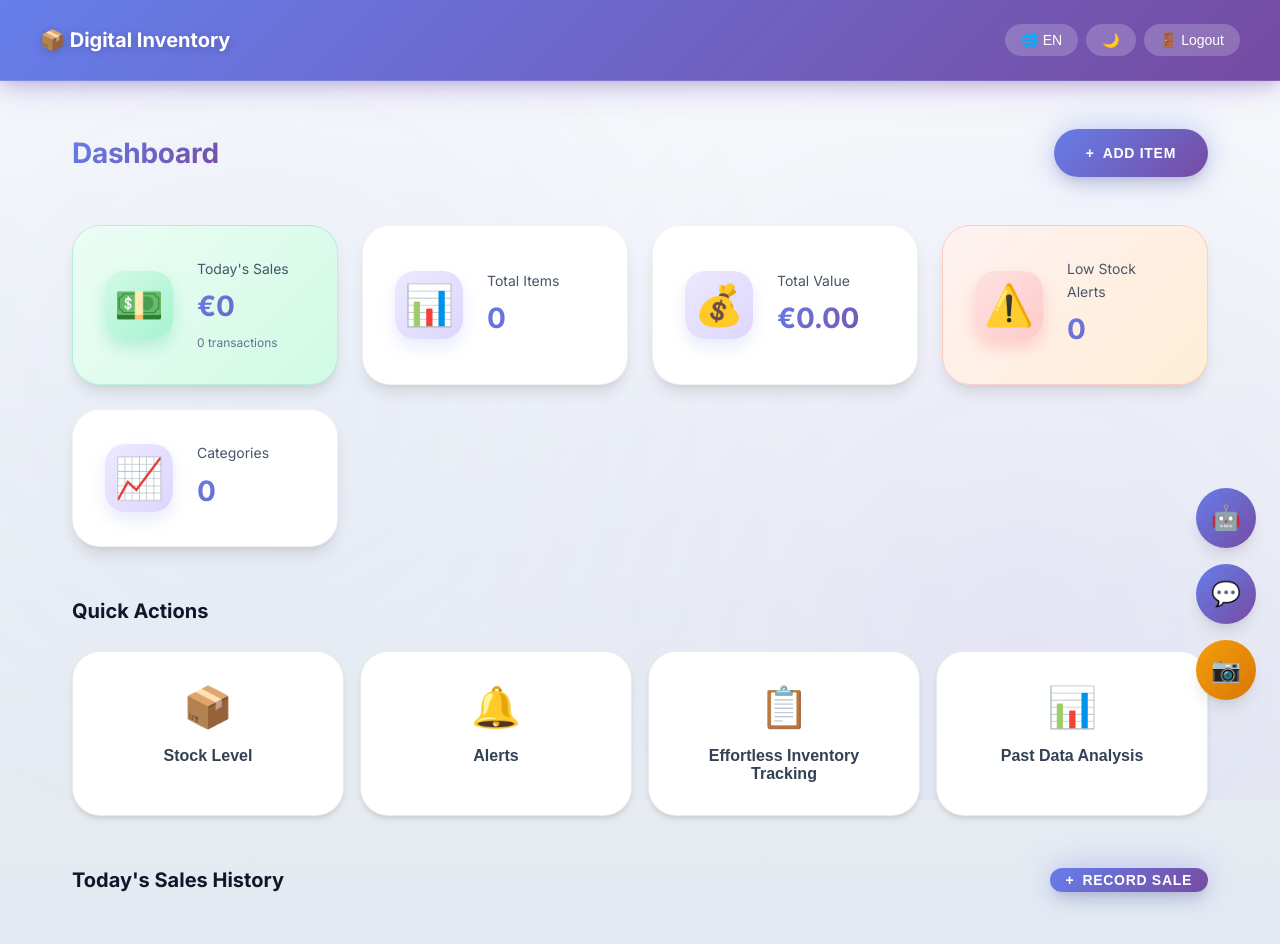
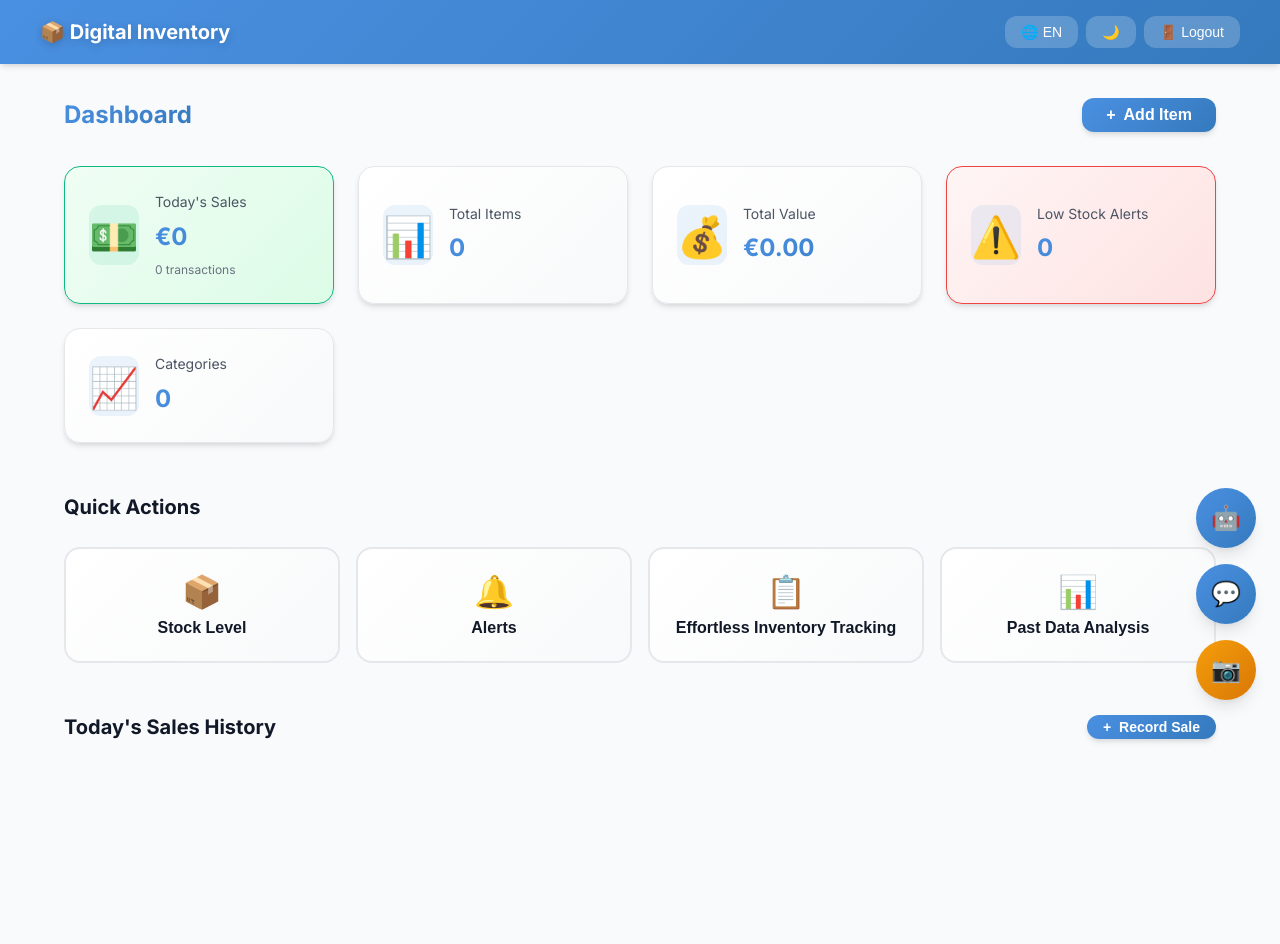
Before and after one commit to Siddharthpatni/Digital_Inventory, a website: page public/index.html in a window 1280 px wide. After the commit the page ends 863 px from the top, so only its background shows below. Drawn offline with Linux system fonts and the light colour scheme; no server answers; sample sign-in values are in the browser's storage.

Commit message:
Update styles.css

```diff
--- a/public/css/styles.css
+++ b/public/css/styles.css
@@ -1,47 +1,36 @@
 /* ===== CSS Variables & Design System ===== */
 :root {
-    /* Premium Color Palette */
-    --primary-blue: #2563EB;
-    --primary-dark: #1E40AF;
-    --primary-light: #3B82F6;
-    --accent-purple: #7C3AED;
-    --accent-teal: #14B8A6;
-    --accent-green: #10B981;
-    --accent-orange: #F59E0B;
-
-    /* Premium Gradients */
-    --gradient-primary: linear-gradient(135deg, #667eea 0%, #764ba2 100%);
-    --gradient-secondary: linear-gradient(135deg, #f093fb 0%, #f5576c 100%);
-    --gradient-success: linear-gradient(135deg, #4facfe 0%, #00f2fe 100%);
-    --gradient-card: linear-gradient(135deg, #ffffff 0%, #fafbff 100%);
-    --gradient-accent: linear-gradient(135deg, #fa709a 0%, #fee140 100%);
-    --gradient-alert: linear-gradient(135deg, #ff6b6b 0%, #ffa07a 100%);
-    --gradient-premium: linear-gradient(135deg, #667eea 0%, #764ba2 50%, #f093fb 100%);
-    --gradient-ocean: linear-gradient(135deg, #2E3192 0%, #1BFFFF 100%);
-    --gradient-sunset: linear-gradient(135deg, #FF512F 0%, #F09819 100%);
-
-    /* Neutral Colors - Enhanced */
+    /* Color Palette - Inspired by the design */
+    --primary-blue: #4A90E2;
+    --primary-dark: #2E5C8A;
+    --primary-light: #6BA3E8;
+    --accent-teal: #5DD9C1;
+    --accent-green: #7FE5A8;
+
+    /* Gradients */
+    --gradient-primary: linear-gradient(135deg, #4A90E2 0%, #357ABD 100%);
+    --gradient-card: linear-gradient(135deg, #ffffff 0%, #f8f9fa 100%);
+    --gradient-accent: linear-gradient(135deg, #5DD9C1 0%, #4ECDC4 100%);
+    --gradient-alert: linear-gradient(135deg, #FF6B6B 0%, #EE5A6F 100%);
+
+    /* Neutral Colors */
     --white: #FFFFFF;
-    --gray-50: #F8FAFC;
-    --gray-100: #F1F5F9;
-    --gray-200: #E2E8F0;
-    --gray-300: #CBD5E1;
-    --gray-400: #94A3B8;
-    --gray-500: #64748B;
-    --gray-600: #475569;
-    --gray-700: #334155;
-    --gray-800: #1E293B;
-    --gray-900: #0F172A;
-
-    /* Semantic Colors - Vibrant */
+    --gray-50: #F9FAFB;
+    --gray-100: #F3F4F6;
+    --gray-200: #E5E7EB;
+    --gray-300: #D1D5DB;
+    --gray-400: #9CA3AF;
+    --gray-500: #6B7280;
+    --gray-600: #4B5563;
+    --gray-700: #374151;
+    --gray-800: #1F2937;
+    --gray-900: #111827;
+
+    /* Semantic Colors */
     --success: #10B981;
-    --success-light: #34D399;
     --warning: #F59E0B;
-    --warning-light: #FBBF24;
     --error: #EF4444;
-    --error-light: #F87171;
     --info: #3B82F6;
-    --info-light: #60A5FA;
 
     /* Spacing */
     --spacing-xs: 0.25rem;
@@ -50,41 +39,35 @@
     --spacing-lg: 1.5rem;
     --spacing-xl: 2rem;
     --spacing-2xl: 3rem;
-    --spacing-3xl: 4rem;
-
-    /* Typography - Premium */
+
+    /* Typography */
     --font-family: 'Inter', -apple-system, BlinkMacSystemFont, 'Segoe UI', sans-serif;
     --font-size-xs: 0.75rem;
     --font-size-sm: 0.875rem;
     --font-size-base: 1rem;
     --font-size-lg: 1.125rem;
     --font-size-xl: 1.25rem;
-    --font-size-2xl: 1.75rem;
-    --font-size-3xl: 2.25rem;
-    --font-size-4xl: 3rem;
+    --font-size-2xl: 1.5rem;
+    --font-size-3xl: 2rem;
 
     /* Border Radius */
-    --radius-sm: 0.5rem;
-    --radius-md: 0.75rem;
-    --radius-lg: 1rem;
-    --radius-xl: 1.25rem;
-    --radius-2xl: 1.75rem;
-    --radius-full: 9999px;
-
-    /* Enhanced Shadows */
-    --shadow-sm: 0 1px 3px 0 rgba(0, 0, 0, 0.1), 0 1px 2px 0 rgba(0, 0, 0, 0.06);
+    --radius-sm: 0.375rem;
+    --radius-md: 0.5rem;
+    --radius-lg: 0.75rem;
+    --radius-xl: 1rem;
+    --radius-2xl: 1.5rem;
+
+    /* Shadows */
+    --shadow-sm: 0 1px 2px 0 rgba(0, 0, 0, 0.05);
     --shadow-md: 0 4px 6px -1px rgba(0, 0, 0, 0.1), 0 2px 4px -1px rgba(0, 0, 0, 0.06);
     --shadow-lg: 0 10px 15px -3px rgba(0, 0, 0, 0.1), 0 4px 6px -2px rgba(0, 0, 0, 0.05);
     --shadow-xl: 0 20px 25px -5px rgba(0, 0, 0, 0.1), 0 10px 10px -5px rgba(0, 0, 0, 0.04);
-    --shadow-2xl: 0 25px 50px -12px rgba(0, 0, 0, 0.25);
-    --shadow-glow: 0 0 30px rgba(102, 126, 234, 0.4);
-    --shadow-glow-purple: 0 0 40px rgba(124, 58, 237, 0.3);
-    --shadow-inner: inset 0 2px 4px 0 rgba(0, 0, 0, 0.06);
+    --shadow-glow: 0 0 20px rgba(74, 144, 226, 0.3);
 
     /* Transitions */
-    --transition-fast: 150ms cubic-bezier(0.4, 0, 0.2, 1);
-    --transition-base: 300ms cubic-bezier(0.4, 0, 0.2, 1);
-    --transition-slow: 500ms cubic-bezier(0.4, 0, 0.2, 1);
+    --transition-fast: 150ms ease-in-out;
+    --transition-base: 250ms ease-in-out;
+    --transition-slow: 350ms ease-in-out;
 
     /* Z-index */
     --z-base: 1;
@@ -240,39 +223,23 @@ html {
 
 body {
     font-family: var(--font-family);
-    background: linear-gradient(180deg, #f8fafc 0%, #e2e8f0 100%);
+    background: var(--gray-50);
     color: var(--gray-900);
     line-height: 1.6;
     overflow-x: hidden;
     min-height: 100vh;
-    position: relative;
-}
-
-body::before {
-    content: '';
-    position: fixed;
-    top: 0;
-    left: 0;
-    width: 100%;
-    height: 100%;
-    background:
-        radial-gradient(circle at 20% 50%, rgba(102, 126, 234, 0.05) 0%, transparent 50%),
-        radial-gradient(circle at 80% 80%, rgba(124, 58, 237, 0.05) 0%, transparent 50%);
-    pointer-events: none;
-    z-index: 0;
 }
 
 /* ===== Header ===== */
 .header {
     background: var(--gradient-primary);
     color: var(--white);
-    padding: var(--spacing-lg) var(--spacing-xl);
-    box-shadow: var(--shadow-lg), var(--shadow-glow-purple);
+    padding: var(--spacing-md) var(--spacing-lg);
+    box-shadow: var(--shadow-md);
     position: sticky;
     top: 0;
     z-index: var(--z-sticky);
-    backdrop-filter: blur(20px);
-    border-bottom: 1px solid rgba(255, 255, 255, 0.1);
+    backdrop-filter: blur(10px);
 }
 
 .header-content {
@@ -288,8 +255,12 @@ body::before {
     font-weight: 700;
     display: flex;
     align-items: center;
+<<<<<<< HEAD
     gap: var(--spacing-md);
     text-shadow: 0 2px 10px rgba(0, 0, 0, 0.2);
+=======
+    gap: var(--spacing-sm);
+>>>>>>> parent of 90ec9de (feat: Premium homepage redesign with modern UI)
 }
 
 .header-actions {
@@ -322,10 +293,9 @@ body::before {
 .main-container {
     max-width: 1200px;
     margin: 0 auto;
-    padding: var(--spacing-2xl) var(--spacing-xl);
-    padding-bottom: 120px;
-    position: relative;
-    z-index: 1;
+    padding: var(--spacing-xl) var(--spacing-lg);
+    padding-bottom: 100px;
+    /* Space for bottom nav */
 }
 
 /* ===== Page Management ===== */
@@ -341,7 +311,7 @@ body::before {
 @keyframes fadeIn {
     from {
         opacity: 0;
-        transform: translateY(20px);
+        transform: translateY(10px);
     }
 
     to {
@@ -354,20 +324,23 @@ body::before {
     display: flex;
     justify-content: space-between;
     align-items: center;
-    margin-bottom: var(--spacing-2xl);
+    margin-bottom: var(--spacing-xl);
     flex-wrap: wrap;
-    gap: var(--spacing-lg);
+    gap: var(--spacing-md);
 }
 
 .page-header h2 {
     font-size: var(--font-size-2xl);
     font-weight: 700;
     color: var(--gray-900);
+<<<<<<< HEAD
     letter-spacing: -0.01em;
     background: var(--gradient-primary);
     -webkit-background-clip: text;
     -webkit-text-fill-color: transparent;
     background-clip: text;
+=======
+>>>>>>> parent of 90ec9de (feat: Premium homepage redesign with modern UI)
 }
 
 /* ===== Buttons ===== */
@@ -375,64 +348,39 @@ body::before {
     background: var(--gradient-primary);
     color: var(--white);
     border: none;
-    padding: var(--spacing-md) var(--spacing-xl);
-    border-radius: var(--radius-full);
+    padding: var(--spacing-sm) var(--spacing-lg);
+    border-radius: var(--radius-lg);
     font-size: var(--font-size-base);
-    font-weight: 700;
+    font-weight: 600;
     cursor: pointer;
     display: flex;
     align-items: center;
     gap: var(--spacing-sm);
     transition: all var(--transition-base);
+    box-shadow: var(--shadow-md);
+}
+
+.btn-primary:hover {
+    transform: translateY(-2px);
     box-shadow: var(--shadow-lg), var(--shadow-glow);
-    text-transform: uppercase;
-    letter-spacing: 0.05em;
-    font-size: var(--font-size-sm);
-    position: relative;
-    overflow: hidden;
-}
-
-.btn-primary::before {
-    content: '';
-    position: absolute;
-    top: 0;
-    left: -100%;
-    width: 100%;
-    height: 100%;
-    background: linear-gradient(90deg, transparent, rgba(255, 255, 255, 0.3), transparent);
-    transition: left 0.5s;
-}
-
-.btn-primary:hover::before {
-    left: 100%;
-}
-
-.btn-primary:hover {
-    transform: translateY(-3px) scale(1.05);
-    box-shadow: var(--shadow-2xl), var(--shadow-glow-purple);
 }
 
 .btn-secondary {
     background: var(--white);
     color: var(--primary-blue);
     border: 2px solid var(--primary-blue);
-    padding: var(--spacing-md) var(--spacing-xl);
-    border-radius: var(--radius-full);
-    font-size: var(--font-size-sm);
-    font-weight: 700;
+    padding: var(--spacing-sm) var(--spacing-lg);
+    border-radius: var(--radius-lg);
+    font-size: var(--font-size-base);
+    font-weight: 600;
     cursor: pointer;
     transition: all var(--transition-base);
-    box-shadow: var(--shadow-md);
-    text-transform: uppercase;
-    letter-spacing: 0.05em;
 }
 
 .btn-secondary:hover {
-    background: var(--gradient-primary);
+    background: var(--primary-blue);
     color: var(--white);
-    transform: translateY(-3px);
-    border-color: transparent;
-    box-shadow: var(--shadow-xl), var(--shadow-glow);
+    transform: translateY(-2px);
 }
 
 .btn-danger {
@@ -486,83 +434,50 @@ body::before {
 }
 
 .stat-card {
-    background: var(--white);
-    padding: var(--spacing-xl);
-    border-radius: var(--radius-2xl);
-    box-shadow: var(--shadow-lg);
-    display: flex;
-    align-items: center;
-    gap: var(--spacing-lg);
+    background: var(--gradient-card);
+    padding: var(--spacing-lg);
+    border-radius: var(--radius-xl);
+    box-shadow: var(--shadow-md);
+    display: flex;
+    align-items: center;
+    gap: var(--spacing-md);
     transition: all var(--transition-base);
-    border: 1px solid rgba(0, 0, 0, 0.05);
-    position: relative;
-    overflow: hidden;
-}
-
-.stat-card::before {
-    content: '';
-    position: absolute;
-    top: 0;
-    left: 0;
-    right: 0;
-    height: 4px;
-    background: var(--gradient-primary);
-    opacity: 0;
-    transition: opacity var(--transition-base);
+    border: 1px solid var(--gray-200);
 }
 
 .stat-card:hover {
-    transform: translateY(-8px) scale(1.02);
-    box-shadow: var(--shadow-2xl), var(--shadow-glow);
-}
-
-.stat-card:hover::before {
-    opacity: 1;
+    transform: translateY(-5px);
+    box-shadow: var(--shadow-xl);
 }
 
 .stat-card.alert-card {
-    background: linear-gradient(135deg, #FEF2F2 0%, #FFEDD5 100%);
-    border-color: rgba(239, 68, 68, 0.2);
-}
-
-.stat-card.alert-card::before {
-    background: var(--gradient-alert);
-}
-
-.stat-card.alert-card .stat-icon {
-    background: linear-gradient(135deg, #fee2e2 0%, #fecaca 100%);
-    box-shadow: 0 8px 16px rgba(239, 68, 68, 0.2);
+    background: linear-gradient(135deg, #FFF5F5 0%, #FEE2E2 100%);
+    border-color: var(--error);
 }
 
 .stat-card.sales-card {
-    background: linear-gradient(135deg, #ECFDF5 0%, #D1FAE5 100%);
-    border-color: rgba(16, 185, 129, 0.2);
-}
-
-.stat-card.sales-card::before {
-    background: var(--gradient-success);
+    background: linear-gradient(135deg, #F0FDF4 0%, #DCFCE7 100%);
+    border-color: var(--success);
 }
 
 .stat-card.sales-card .stat-icon {
-    background: linear-gradient(135deg, #d1fae5 0%, #a7f3d0 100%);
-    box-shadow: 0 8px 16px rgba(16, 185, 129, 0.2);
+    background: rgba(16, 185, 129, 0.1);
 }
 
 .stat-icon {
     font-size: 2.5rem;
+<<<<<<< HEAD
     width: 68px;
     height: 68px;
+=======
+    width: 60px;
+    height: 60px;
+>>>>>>> parent of 90ec9de (feat: Premium homepage redesign with modern UI)
     display: flex;
     align-items: center;
     justify-content: center;
-    background: linear-gradient(135deg, #EDE9FE 0%, #DDD6FE 100%);
-    border-radius: var(--radius-xl);
-    box-shadow: 0 8px 16px rgba(102, 126, 234, 0.15);
-    transition: all var(--transition-base);
-}
-
-.stat-card:hover .stat-icon {
-    transform: scale(1.1) rotate(5deg);
+    background: rgba(74, 144, 226, 0.1);
+    border-radius: var(--radius-lg);
 }
 
 .stat-info {
@@ -579,11 +494,14 @@ body::before {
     font-size: var(--font-size-2xl);
     font-weight: 700;
     color: var(--gray-900);
+<<<<<<< HEAD
     letter-spacing: -0.01em;
     background: var(--gradient-primary);
     -webkit-background-clip: text;
     -webkit-text-fill-color: transparent;
     background-clip: text;
+=======
+>>>>>>> parent of 90ec9de (feat: Premium homepage redesign with modern UI)
 }
 
 .stat-sublabel {
@@ -610,62 +528,31 @@ body::before {
 }
 
 .action-card {
-    background: var(--white);
-    border: 1px solid rgba(0, 0, 0, 0.08);
-    padding: var(--spacing-xl);
-    border-radius: var(--radius-2xl);
+    background: var(--gradient-card);
+    border: 2px solid var(--gray-200);
+    padding: var(--spacing-lg);
+    border-radius: var(--radius-xl);
     cursor: pointer;
     display: flex;
     flex-direction: column;
     align-items: center;
-    gap: var(--spacing-md);
+    gap: var(--spacing-sm);
     transition: all var(--transition-base);
     font-size: var(--font-size-base);
     font-weight: 600;
-    color: var(--gray-700);
-    box-shadow: var(--shadow-md);
-    position: relative;
-    overflow: hidden;
-}
-
-.action-card::after {
-    content: '';
-    position: absolute;
-    top: 0;
-    left: 0;
-    right: 0;
-    bottom: 0;
+    color: var(--gray-900);
+}
+
+.action-card:hover {
     background: var(--gradient-primary);
-    opacity: 0;
-    transition: opacity var(--transition-base);
-    z-index: 0;
-}
-
-.action-card:hover {
     color: var(--white);
-    transform: translateY(-8px) scale(1.05);
-    box-shadow: var(--shadow-2xl), var(--shadow-glow);
-    border-color: transparent;
-}
-
-.action-card:hover::after {
-    opacity: 1;
+    transform: translateY(-5px);
+    box-shadow: var(--shadow-xl);
+    border-color: var(--primary-blue);
 }
 
 .action-icon {
-    font-size: 2.5rem;
-    position: relative;
-    z-index: 1;
-    transition: transform var(--transition-base);
-}
-
-.action-card:hover .action-icon {
-    transform: scale(1.2);
-}
-
-.action-card span:last-child {
-    position: relative;
-    z-index: 1;
+    font-size: 2rem;
 }
 
 /* ===== Search Box ===== */
```
